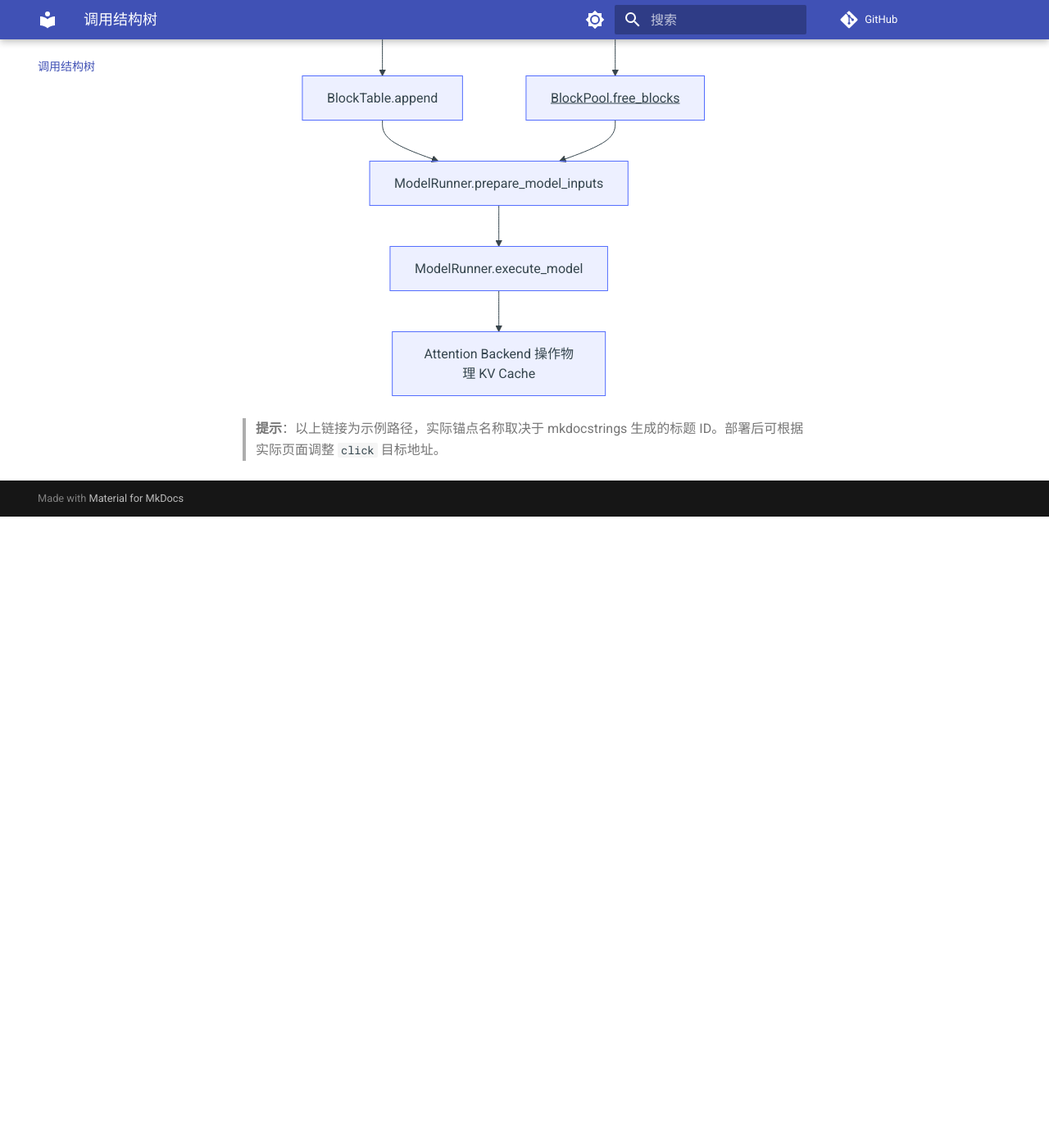
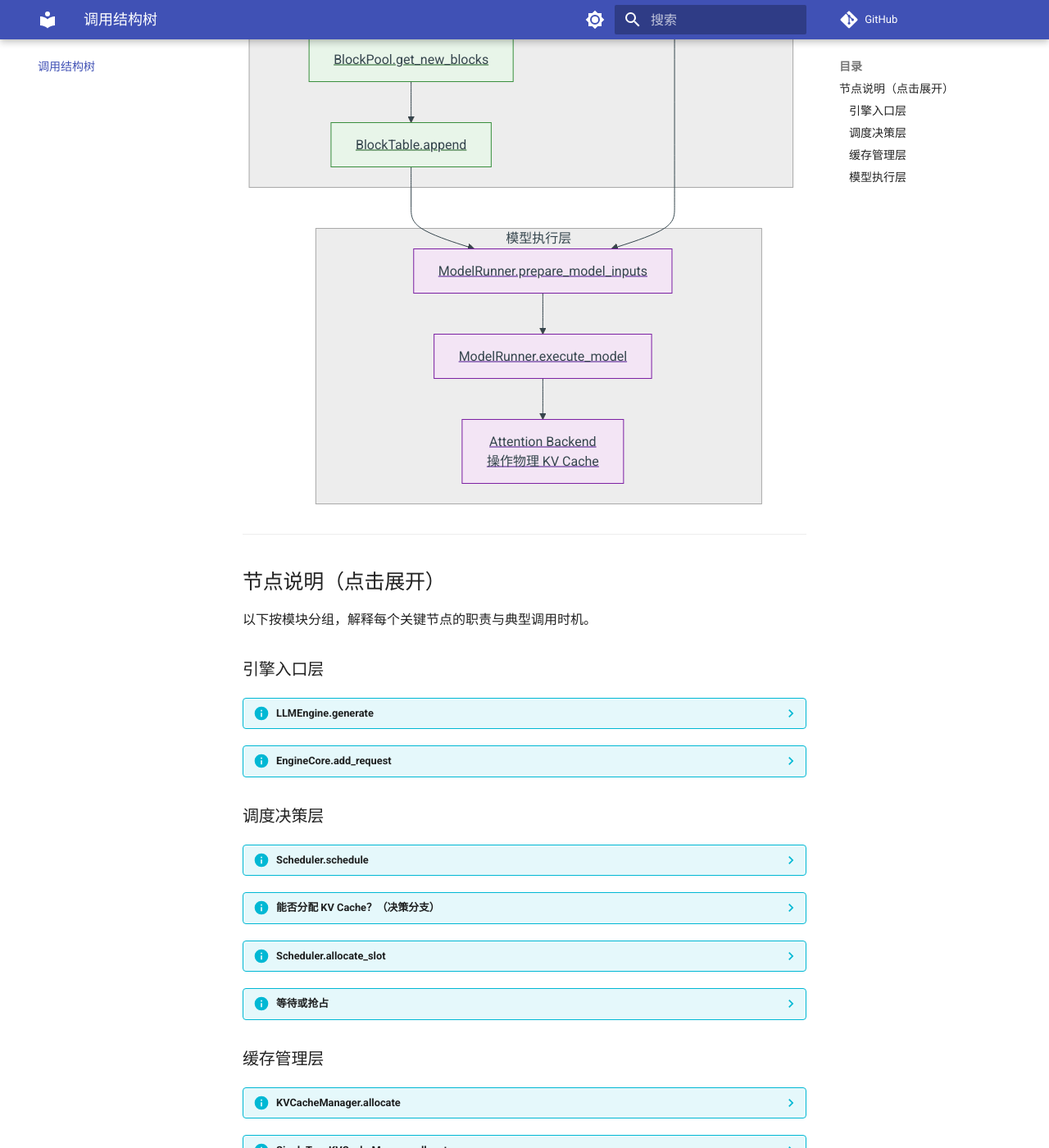
Before and after one commit to Rigel-Chen/vllm-walkthrough, an MkDocs documentation site: the page built from docs/architecture.md, in a window 1280 px wide and 1400 px high, scrolled down 1235 px. Shown: the whole window at 82% size. Built offline with MkDocs 1.6.1 and Material for MkDocs 9.7.7, drawn with Linux system fonts in a browser that asks for light colours; comment, search, counter and statistics services are not loaded; before the commit the page ends 1865 px from its top, so only the background shows below that; some of the changed text lies outside the part shown.

Commit message:
决策树结构优化

````diff
--- a/docs/architecture.md
+++ b/docs/architecture.md
@@ -1,24 +1,58 @@
 # KV Cache 调用结构树
 
-下图展示了 vLLM 中 KV Cache 从请求进入到实际分配的完整调用链路。点击节点可跳转到对应 API 文档。
+下图按**模块分层**展示了 KV Cache 从请求到分配到执行的完整链路。
+**颜色标识**： 引擎入口 →  调度决策 →  缓存分配/回收 →  模型执行
 
 ```mermaid
 flowchart TD
-    A[LLMEngine.generate] --> B[EngineCore.add_request]
-    B --> C[Scheduler.schedule]
-    C --> D{能否分配 KV Cache?}
-    D -- 是 --> E[Scheduler.allocate_slot]
-    D -- 否 --> F[等待或抢占]
-    E --> G[KVCacheManager.allocate]
-    G --> H[SingleTypeKVCacheManager.allocate]
-    H --> I[BlockPool.get_new_blocks]
-    I --> J[BlockTable.append]
-    F --> K[KVCacheManager.free]
-    K --> L[BlockPool.free_blocks]
-    J --> M[ModelRunner.prepare_model_inputs]
+    %% ========== 引擎层 ==========
+    subgraph Engine["  引擎入口层"]
+        A[LLMEngine.generate]
+        B[EngineCore.add_request]
+    end
+
+    %% ========== 调度层 ==========
+    subgraph SchedulerLayer["  调度决策层"]
+        C[Scheduler.schedule]
+        D{能否分配<br>KV Cache?}
+        E[Scheduler.allocate_slot]
+        F[等待或抢占]
+    end
+
+    %% ========== 缓存管理层 ==========
+    subgraph CacheLayer["  缓存管理层"]
+        G[KVCacheManager.allocate]
+        H[SingleTypeKVCacheManager.allocate]
+        I[BlockPool.get_new_blocks]
+        J[BlockTable.append]
+        K[KVCacheManager.free]
+        L[BlockPool.free_blocks]
+    end
+
+    %% ========== 模型执行层 ==========
+    subgraph ModelLayer["  模型执行层"]
+        M[ModelRunner.prepare_model_inputs]
+        N[ModelRunner.execute_model]
+        O[Attention Backend<br>操作物理 KV Cache]
+    end
+
+    A --> B --> C --> D
+    D -- 是 --> E --> G --> H --> I --> J
+    D -- 否 --> F --> K --> L
+    J --> M
     L --> M
-    M --> N[ModelRunner.execute_model]
-    N --> O[Attention Backend 操作物理 KV Cache]
+    M --> N --> O
+
+    %% 节点样式
+    class A,B engineNode
+    class C,D,E,F schedNode
+    class G,H,I,J,K,L cacheNode
+    class M,N,O modelNode
+
+    classDef engineNode fill:#e1f5fe,stroke:#0288d1,color:#01579b
+    classDef schedNode fill:#fff3e0,stroke:#f57c00,color:#e65100
+    classDef cacheNode fill:#e8f5e9,stroke:#388e3c,color:#1b5e20
+    classDef modelNode fill:#f3e5f5,stroke:#7b1fa2,color:#4a148c
 
     click A "../api/llm_engine/#llmengine.generate"
     click B "../api/llm_engine/#enginecore.add_request"
@@ -27,8 +61,90 @@ flowchart TD
     click G "../api/kv_cache_manager/#kvcachemanager.allocate"
     click H "../api/kv_cache_manager/#singletypekvcachemanager.allocate"
     click I "../api/block_pool/#blockpool.get_new_blocks"
+    click J "../api/block_table/#blocktable.append"
     click K "../api/kv_cache_manager/#kvcachemanager.free"
     click L "../api/block_pool/#blockpool.free_blocks"
+    click M "../api/model_runner/#modelrunner.prepare_model_inputs"
+    click N "../api/model_runner/#modelrunner.execute_model"
+    click O "../api/attention_backend/"
 ```
 
-> **提示**：以上链接为示例路径，实际锚点名称取决于 mkdocstrings 生成的标题 ID。部署后可根据实际页面调整 `click` 目标地址。
+---
+
+## 节点说明（点击展开）
+
+以下按模块分组，解释每个关键节点的职责与典型调用时机。
+
+###  引擎入口层
+
+??? info "LLMEngine.generate"
+    **职责**：对外的总入口，接收用户请求（prompt + sampling params），驱动整个生成流程。
+    **典型调用**：每次用户发送一次对话请求时触发。
+    → 详细 API 见 [LLMEngine.generate](../api/llm_engine/#llmengine.generate)
+
+??? info "EngineCore.add_request"
+    **职责**：将请求封装并注册到引擎核心，分配给 Scheduler 调度。
+    **调用时机**：`LLMEngine` 收到新请求后立即调用。
+    → 详细 API 见 [EngineCore.add_request](../api/llm_engine/#enginecore.add_request)
+
+###  调度决策层
+
+??? info "Scheduler.schedule"
+    **职责**：核心调度器，决定下一个 step 哪些请求可以执行、哪些需要等待或抢占。
+    **关键逻辑**：比较所需 KV Cache 与当前可用块数，若不足则触发抢占。
+    → 详细 API 见 [Scheduler.schedule](../api/scheduler/#scheduler.schedule)
+
+??? info "能否分配 KV Cache？（决策分支）"
+    - **是** → 调用 `allocate_slot` 分配新物理块。
+    - **否** → 进入抢占/等待流程，调用 `free` 回收其他请求的块。
+
+??? info "Scheduler.allocate_slot"
+    **职责**：为请求分配调度槽位，并调用 `KVCacheManager` 获取物理块。
+    → 详细 API 见 [Scheduler.allocate_slot](../api/scheduler/#scheduler.allocate_slot)
+
+??? info "等待或抢占"
+    **说明**：当内存不足时，Scheduler 可能选择暂停当前请求或抢先回收低优先级请求的缓存。
+    具体策略请参阅 `Scheduler` 内部关于抢占的实现。
+
+###  缓存管理层
+
+??? info "KVCacheManager.allocate"
+    **职责**：协调不同 KV 类型（如普通 KV 与跨层共享 KV）的统一分配，委托给 `SingleTypeKVCacheManager`。
+    → 详细 API 见 [KVCacheManager.allocate](../api/kv_cache_manager/#kvcachemanager.allocate)
+
+??? info "SingleTypeKVCacheManager.allocate"
+    **职责**：针对单一数据类型的物理块分配，调用 `BlockPool` 的底层方法。
+    → 详细 API 见 [SingleTypeKVCacheManager.allocate](../api/kv_cache_manager/#singletypekvcachemanager.allocate)
+
+??? info "BlockPool.get_new_blocks"
+    **职责**：从物理块池的空闲队列中取出所需数量的块。
+    **关键**：如果空闲块不足，返回失败，上层将触发抢占。
+    → 详细 API 见 [BlockPool.get_new_blocks](../api/block_pool/#blockpool.get_new_blocks)
+
+??? info "BlockTable.append"
+    **职责**：将新分配的物理块 ID 追加到请求的逻辑块表中，建立映射关系。
+    → 详细 API 见 [BlockTable.append](../api/block_table/#blocktable.append)
+
+??? info "KVCacheManager.free"
+    **职责**：释放请求占用的所有物理块，通常发生在请求完成或被抢占时。
+    → 详细 API 见 [KVCacheManager.free](../api/kv_cache_manager/#kvcachemanager.free)
+
+??? info "BlockPool.free_blocks"
+    **职责**：减少块的引用计数，当引用计数为零时将其放回空闲队列。
+    → 详细 API 见 [BlockPool.free_blocks](../api/block_pool/#blockpool.free_blocks)
+
+###  模型执行层
+
+??? info "ModelRunner.prepare_model_inputs"
+    **职责**：构建模型前向所需的 `block_table`、`slot_mapping` 等张量，将逻辑块映射转为物理地址。
+    → 详细 API 见 [ModelRunner.prepare_model_inputs](../api/model_runner/#modelrunner.prepare_model_inputs)
+
+??? info "ModelRunner.execute_model"
+    **职责**：执行一次模型前向传播，计算 logits 并采样下一个 token。
+    → 详细 API 见 [ModelRunner.execute_model](../api/model_runner/#modelrunner.execute_model)
+
+??? info "Attention Backend 操作物理 KV Cache"
+    **职责**：根据 `slot_mapping` 将当前 token 的 KV 值写入对应物理块的位置，完成缓存更新。
+    → 不同后端（FlashAttention、xFormers）实现细节有差异，详见 `attention` 目录。
+
+```
````
